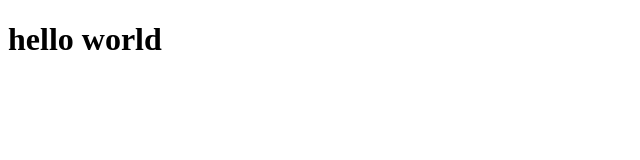
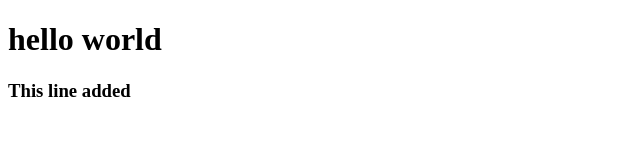
Before and after one commit to freelancerTareq505/education-web, a plain HTML site: page index.html in a window 1280 px wide. Shown: the whole page, without its empty margins (0-640 px from the left). Drawn offline with Linux system fonts and the light colour scheme.

Commit message:
h3 tag added

```diff
--- a/index.html
+++ b/index.html
@@ -7,5 +7,6 @@
 </head>
 <body>
     <h1> hello world</h1>
+    <h3>This line added</h3>
 </body>
 </html>
```
